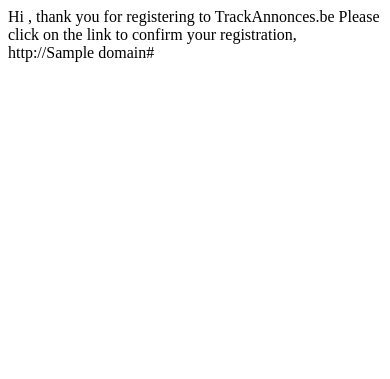
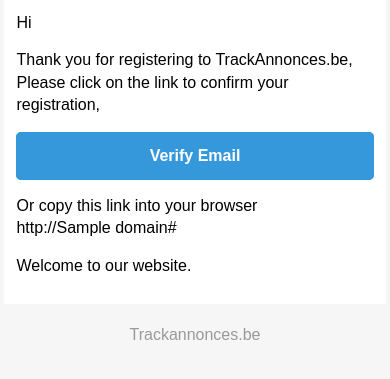
Before and after one commit to Yas-Elak/annoncestracker, a Django app: template main/templates/main/email/acc_active_email.html in a window 390 px wide. Shown: the top 379 px of the page. Run offline with Django 3.2, Linux system fonts and the light colour scheme; the template is opened without the code that fills it: most values are stand-ins (such as "Sample title", 1, 10 or a date in 2020).

Commit message:
custom email

```diff
--- a/main/templates/main/donepayment.html
+++ b/main/templates/main/donepayment.html
@@ -14,6 +14,7 @@
                         <br><p class="center-align">{%blocktrans %} Votre commande a bien été prise en compte. Merci.<br>
                             Il faut en général quelques minutes à Paypal pour nous confirmer votre commande.<br>
                             Vous aurez accès à vos nouveaux privilèges dans quelques instants. {% endblocktrans %}</p><br>
+                    <p>{% trans "Si vous aviez déjà un autre abonnement chez nous, n'oubliez pas de l'annuler."%}</p>
                     <p class="center-align" ><img src="{% static "images/thanks.jpg" %}"/></p>
                     </div>
                 </div>
--- a/main/templates/main/email/acc_active_email.html
+++ b/main/templates/main/email/acc_active_email.html
@@ -1,5 +1,161 @@
-{% autoescape off %}
-Hi {{ user.username }}, thank you for registering to TrackAnnonces.be
-Please click on the link to confirm your registration,
-http://{{ domain }}{% url 'activate' uidb64=uid token=token %}
-{% endautoescape %}
+<!doctype html>
+<html>
+  <head>
+    <meta name="viewport" content="width=device-width">
+    <meta http-equiv="Content-Type" content="text/html; charset=UTF-8">
+    <title>Simple Transactional Email</title>
+    <style>
+    /* -------------------------------------
+        INLINED WITH htmlemail.io/inline
+    ------------------------------------- */
+    /* -------------------------------------
+        RESPONSIVE AND MOBILE FRIENDLY STYLES
+    ------------------------------------- */
+    @media only screen and (max-width: 620px) {
+      table[class=body] h1 {
+        font-size: 28px !important;
+        margin-bottom: 10px !important;
+      }
+      table[class=body] p,
+            table[class=body] ul,
+            table[class=body] ol,
+            table[class=body] td,
+            table[class=body] span,
+            table[class=body] a {
+        font-size: 16px !important;
+      }
+      table[class=body] .wrapper,
+            table[class=body] .article {
+        padding: 10px !important;
+      }
+      table[class=body] .content {
+        padding: 0 !important;
+      }
+      table[class=body] .container {
+        padding: 0 !important;
+        width: 100% !important;
+      }
+      table[class=body] .main {
+        border-left-width: 0 !important;
+        border-radius: 0 !important;
+        border-right-width: 0 !important;
+      }
+      table[class=body] .btn table {
+        width: 100% !important;
+      }
+      table[class=body] .btn a {
+        width: 100% !important;
+      }
+      table[class=body] .img-responsive {
+        height: auto !important;
+        max-width: 100% !important;
+        width: auto !important;
+      }
+    }
+    /* -------------------------------------
+        PRESERVE THESE STYLES IN THE HEAD
+    ------------------------------------- */
+    @media all {
+      .ExternalClass {
+        width: 100%;
+      }
+      .ExternalClass,
+            .ExternalClass p,
+            .ExternalClass span,
+            .ExternalClass font,
+            .ExternalClass td,
+            .ExternalClass div {
+        line-height: 100%;
+      }
+      .apple-link a {
+        color: inherit !important;
+        font-family: inherit !important;
+        font-size: inherit !important;
+        font-weight: inherit !important;
+        line-height: inherit !important;
+        text-decoration: none !important;
+      }
+      #MessageViewBody a {
+        color: inherit;
+        text-decoration: none;
+        font-size: inherit;
+        font-family: inherit;
+        font-weight: inherit;
+        line-height: inherit;
+      }
+      .btn-primary table td:hover {
+        background-color: #34495e !important;
+      }
+      .btn-primary a:hover {
+        background-color: #34495e !important;
+        border-color: #34495e !important;
+      }
+    }
+    </style>
+  </head>
+  <body class="" style="background-color: #f6f6f6; font-family: sans-serif; -webkit-font-smoothing: antialiased; font-size: 14px; line-height: 1.4; margin: 0; padding: 0; -ms-text-size-adjust: 100%; -webkit-text-size-adjust: 100%;">
+    <table border="0" cellpadding="0" cellspacing="0" class="body" style="border-collapse: separate; mso-table-lspace: 0pt; mso-table-rspace: 0pt; width: 100%; background-color: #f6f6f6;">
+      <tr>
+        <td style="font-family: sans-serif; font-size: 14px; vertical-align: top;">&nbsp;</td>
+        <td class="container" style="font-family: sans-serif; font-size: 14px; vertical-align: top; display: block; Margin: 0 auto; max-width: 580px; padding: 10px; width: 580px;">
+          <div class="content" style="box-sizing: border-box; display: block; Margin: 0 auto; max-width: 580px; padding: 10px;">
+
+            <!-- START CENTERED WHITE CONTAINER -->
+            <span class="preheader" style="color: transparent; display: none; height: 0; max-height: 0; max-width: 0; opacity: 0; overflow: hidden; mso-hide: all; visibility: hidden; width: 0;">Activate your account</span>
+            <table class="main" style="border-collapse: separate; mso-table-lspace: 0pt; mso-table-rspace: 0pt; width: 100%; background: #ffffff; border-radius: 3px;">
+
+              <!-- START MAIN CONTENT AREA -->
+              <tr>
+                <td class="wrapper" style="font-family: sans-serif; font-size: 14px; vertical-align: top; box-sizing: border-box; padding: 20px;">
+                  <table border="0" cellpadding="0" cellspacing="0" style="border-collapse: separate; mso-table-lspace: 0pt; mso-table-rspace: 0pt; width: 100%;">
+                    <tr>
+                      <td style="font-family: sans-serif; font-size: 14px; vertical-align: top;">
+                        <p style="font-family: sans-serif; font-size: 14px; font-weight: normal; margin: 0; Margin-bottom: 15px;">Hi {{ user.username }}</p>
+                        <p style="font-family: sans-serif; font-size: 14px; font-weight: normal; margin: 0; Margin-bottom: 15px;">Thank you for registering to TrackAnnonces.be, Please click on the link to confirm your registration,</p>
+                        <table border="0" cellpadding="0" cellspacing="0" class="btn btn-primary" style="border-collapse: separate; mso-table-lspace: 0pt; mso-table-rspace: 0pt; width: 100%; box-sizing: border-box;">
+                          <tbody>
+                            <tr>
+                              <td align="left" style="font-family: sans-serif; font-size: 14px; vertical-align: top; padding-bottom: 15px;">
+                                <table border="0" cellpadding="0" cellspacing="0" style="border-collapse: separate; mso-table-lspace: 0pt; mso-table-rspace: 0pt; width: auto;">
+                                  <tbody>
+                                    <tr>
+                                      <td style="font-family: sans-serif; font-size: 14px; vertical-align: top; background-color: #3498db; border-radius: 5px; text-align: center;"> <a href="http://{{ domain }}{% url 'activate' uidb64=uid token=token %}" target="_blank" style="display: inline-block; color: #ffffff; background-color: #3498db; border: solid 1px #3498db; border-radius: 5px; box-sizing: border-box; cursor: pointer; text-decoration: none; font-size: 14px; font-weight: bold; margin: 0; padding: 12px 25px; text-transform: capitalize; border-color: #3498db;">Verify email</a> </td>
+                                    </tr>
+                                  </tbody>
+                                </table>
+                              </td>
+                            </tr>
+                          </tbody>
+                        </table>
+                        <p style="font-family: sans-serif; font-size: 14px; font-weight: normal; margin: 0; Margin-bottom: 15px;">Or copy this link into your browser<br>http://{{ domain }}{% url 'activate' uidb64=uid token=token %}</p>
+                        <p style="font-family: sans-serif; font-size: 14px; font-weight: normal; margin: 0; Margin-bottom: 15px;">Welcome to our website.</p>
+                      </td>
+                    </tr>
+                  </table>
+                </td>
+              </tr>
+
+            <!-- END MAIN CONTENT AREA -->
+            </table>
+
+            <!-- START FOOTER -->
+            <div class="footer" style="clear: both; Margin-top: 10px; text-align: center; width: 100%;">
+              <table border="0" cellpadding="0" cellspacing="0" style="border-collapse: separate; mso-table-lspace: 0pt; mso-table-rspace: 0pt; width: 100%;">
+                <tr>
+                  <td class="content-block" style="font-family: sans-serif; vertical-align: top; padding-bottom: 10px; padding-top: 10px; font-size: 12px; color: #999999; text-align: center;">
+                    <span class="apple-link" style="color: #999999; font-size: 12px; text-align: center;">Trackannonces.be</span>
+                  </td>
+                </tr>
+
+              </table>
+            </div>
+            <!-- END FOOTER -->
+
+          <!-- END CENTERED WHITE CONTAINER -->
+          </div>
+        </td>
+        <td style="font-family: sans-serif; font-size: 14px; vertical-align: top;">&nbsp;</td>
+      </tr>
+    </table>
+  </body>
+</html>
```
Also changed, not shown: main/custom_email.py (added, +56 -0 lines), main/signals.py (+13 -12 lines), main/templates/main/email/contact_email.html (+145 -5 lines), main/templates/main/email/subscription.html (+160 -1 lines), main/views/contact.py (+5 -13 lines), main/views/user_auth.py (+5 -16 lines).
